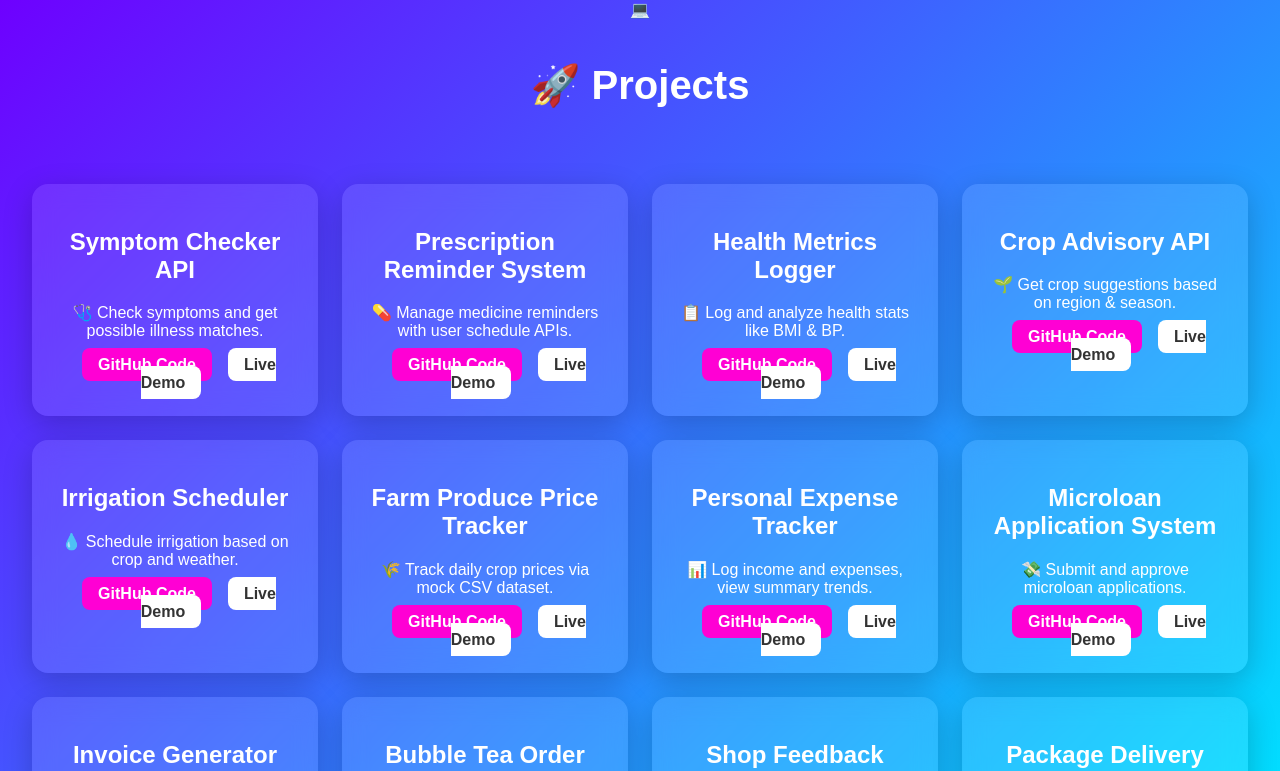
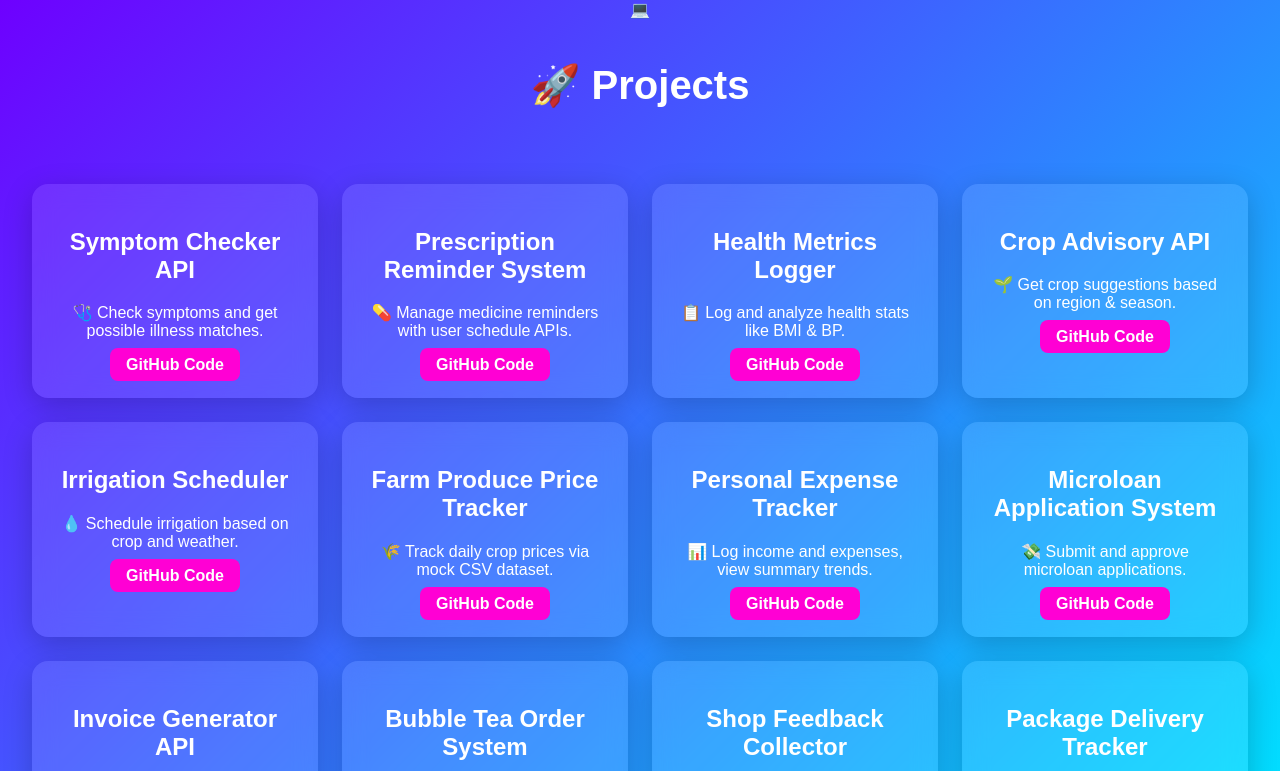
Before and after one commit to Pradeep94GMU/my-portfolio, a React (Create React App) app: page / in a window 1280 px wide. Shown: the top 771 px of the page. Built offline with nearby package versions, Linux system fonts and the light colour scheme; the HTML template or start-up script is replaced by a standard one.

Commit message:
Added new tab opening

```diff
--- a/src/components/ProjectCard.jsx
+++ b/src/components/ProjectCard.jsx
@@ -7,7 +7,7 @@ function ProjectCard({ project }) {
       <p>{project.description}</p>
       <div className="buttons">
         <a href={project.githubLink} target="_blank" rel="noreferrer">GitHub Code</a>
-        <a href={project.demoLink} target="_blank" rel="noreferrer">Live Demo</a>
+        {/* <a href={project.demoLink} target="_blank" rel="noreferrer">Live Demo</a> */}
 
       </div>
     </div>
```
